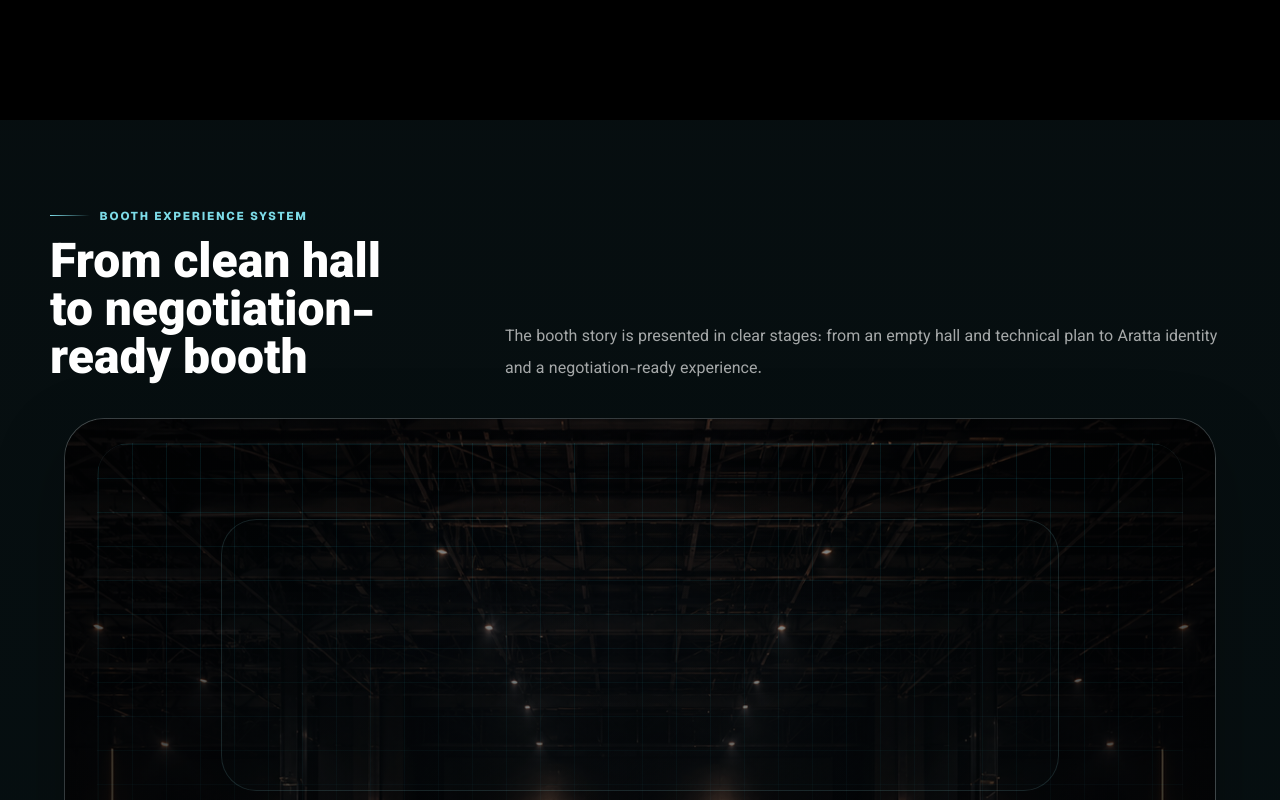
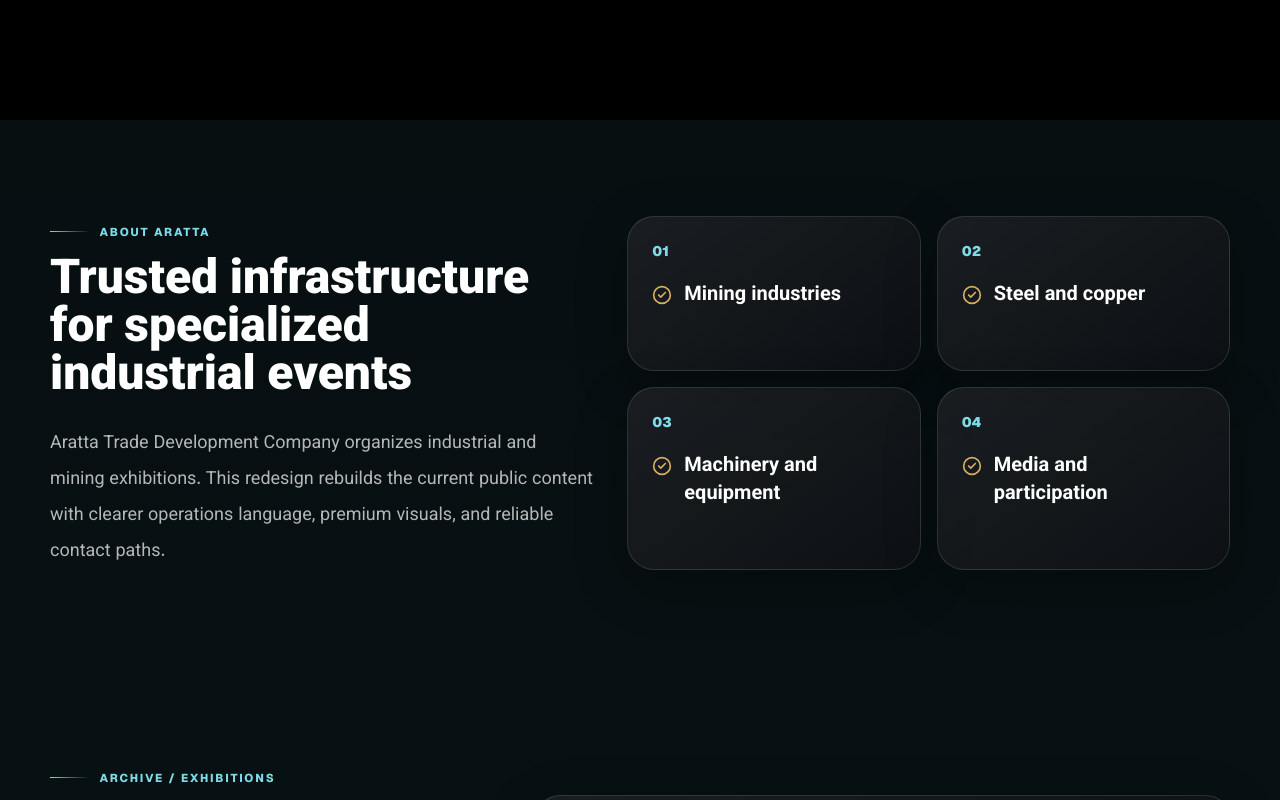
Before and after one commit to arianlooterking/aratta-expo-cinematic, a Next.js app: page /en in a window 1280 px wide. Shown: the part 4840-5640 px from the top of the page. Built offline with nearby package versions, Linux system fonts and the light colour scheme.

Commit message:
Remove duplicate landing stage showcase

```diff
--- a/src/components/HomeSections.tsx
+++ b/src/components/HomeSections.tsx
@@ -12,7 +12,6 @@
 } from "lucide-react";
 import type { SiteContent } from "@/data/aratta-content";
 import { AnimatedTabs } from "@/components/AnimatedTabs";
-import { BuildStageShowcase } from "@/components/BuildStageShowcase";
 import { GalleryLightbox } from "@/components/GalleryLightbox";
 import { GoogleMapPanel } from "@/components/GoogleMapPanel";
 import { InquiryForm } from "@/components/InquiryForm";
@@ -24,7 +23,6 @@
 export function HomeSections({ content }: HomeSectionsProps) {
   return (
     <>
-      <BuildStageShowcase content={content} />
       <AboutSection content={content} />
       <ExhibitionsSection content={content} />
       <AnimatedTabs content={content} />
```
Also changed, not shown: 1 other file (tests, documents, lock files or other folders).
